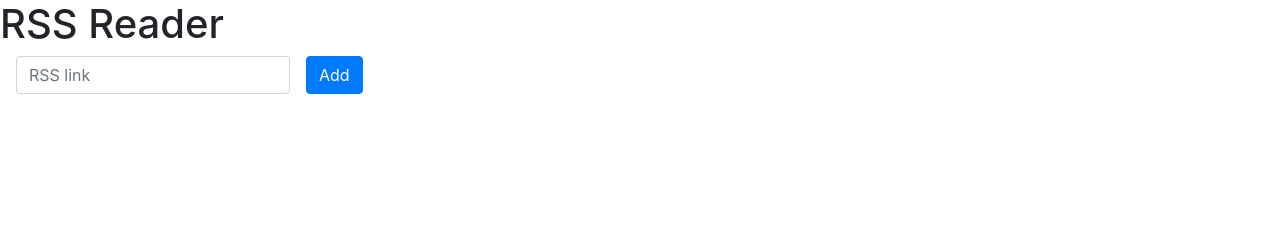
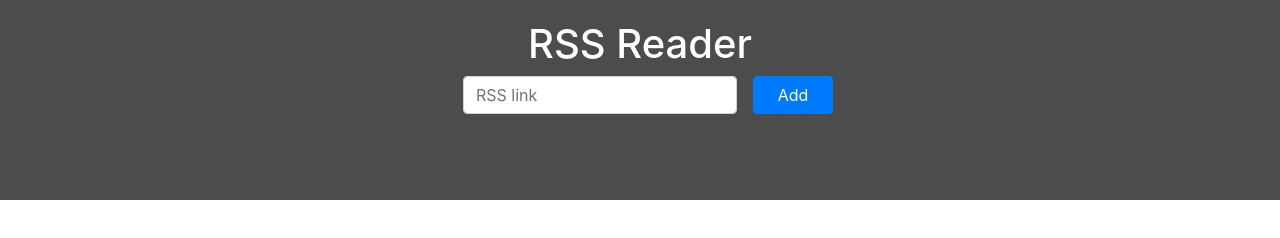
Before and after one commit to nikochetov/frontend-project-lvl3, a website built with webpack: page src/index.html in a window 1280 px wide. Built offline with nearby package versions, Linux system fonts and the light colour scheme.

Commit message:
added validator

```diff
--- a/package.json
+++ b/package.json
@@ -35,6 +35,7 @@
     "webpack-dev-server": "^3.11.1"
   },
   "dependencies": {
-    "bootstrap": "^4.5.3"
+    "bootstrap": "^4.5.3",
+    "yup": "^0.32.9"
   }
 }
--- a/src/index.html
+++ b/src/index.html
@@ -8,13 +8,15 @@
   <title>RSS Reader</title>
 </head>
 <body>
+  <section class="input-section">
     <h1>RSS Reader</h1>
     <form class="form-inline">
       <div class="form-group mx-sm-3 mb-2">
         <label for="inputText" class="sr-only">RSS link</label>
-      <input type="text" class="form-control" id="inputText" placeholder="RSS link">
+        <input name="rssInput" type="text" class="form-control" id="inputText" placeholder="RSS link">
       </div>
-    <button type="submit" class="btn btn-primary mb-2">Add</button>
+      <input type="submit" value="Add" class="btn btn-primary mb-2">
     </form>
+  </section>
 </body>
 </html>
--- a/src/index.js
+++ b/src/index.js
@@ -1 +1,17 @@
 import './styles/style.css';
+import formSchema from './validators/rssUrlValidator';
+
+const submitButton = document.querySelector('form');
+
+submitButton.addEventListener('submit', (event) => {
+  event.preventDefault();
+  const formData = new FormData(event.target);
+  const data = formData.get('rssInput');
+  formSchema.validate({ name: data })
+    .then((formValue) => console.log('data:::::', formValue))
+    .catch((err) => {
+      console.log('err.name:::::', err.name);
+      console.log('err.errors:::::', err.errors);
+    });
+  console.log(formData.get('rssInput'));
+});
--- a/src/styles/style.css
+++ b/src/styles/style.css
@@ -1 +1,23 @@
 @import "~bootstrap/dist/css/bootstrap.min.css";
+
+h1 {
+    color: #fff;
+    margin-top: 20px;
+}
+
+.input-section {
+    display: flex;
+    align-items: center;
+    flex-direction: column;
+    width: 100%;
+    height: 200px;
+    background-color: rgba(0, 0, 0, 0.7);
+}
+
+.btn {
+    width: 5rem;
+}
+
+.form-control {
+    width: 80%;
+}
--- /dev/null
+++ b/src/validators/rssUrlValidator.js
@@ -0,0 +1,7 @@
+import * as yup from 'yup';
+
+const formSchema = yup.object().shape({
+  name: yup.string().url().required(),
+});
+
+export default formSchema;
```
Also changed, not shown: 1 other file. Lines whose indentation alone changed are shown as unchanged.
